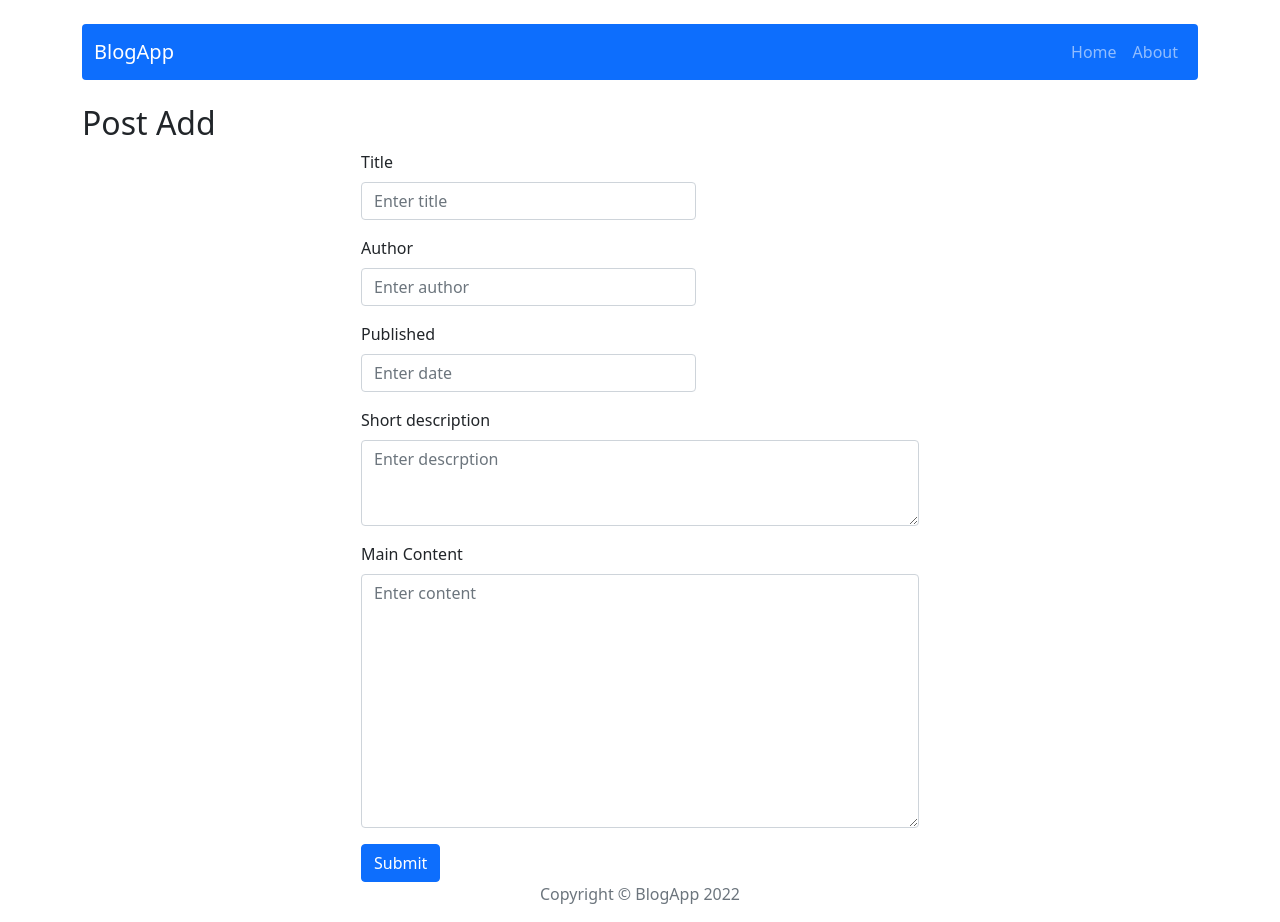
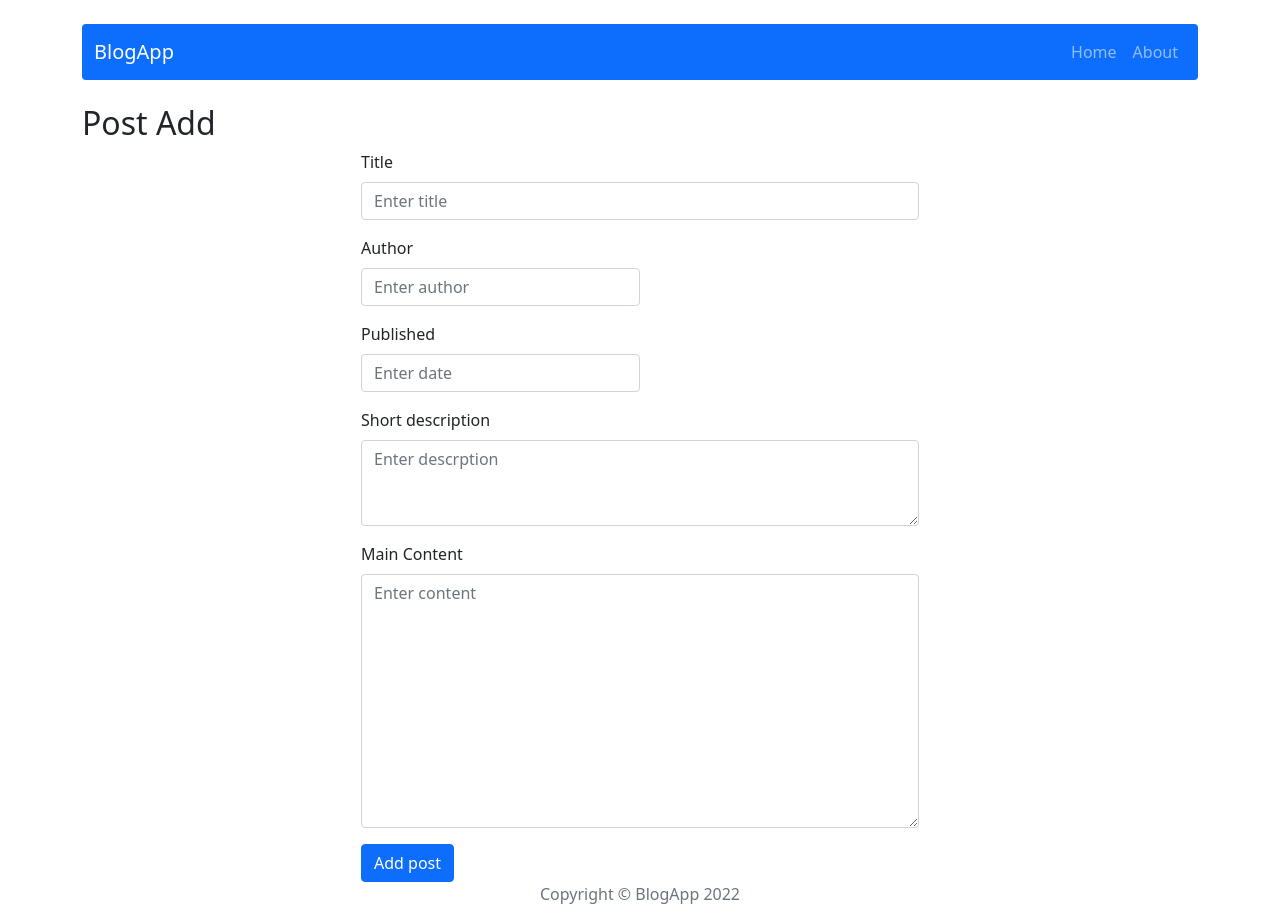
Before and after one commit to Geometric7/react_blog_app, a React (Create React App) app: page /post/add in a window 1280 px wide. Built offline with nearby package versions, Linux system fonts and the light colour scheme.

Commit message:
Fix AddPostForm & add PostForm component

```diff
--- a/src/components/features/AddPostForm.js
+++ b/src/components/features/AddPostForm.js
@@ -1,89 +1,21 @@
-import clsx from 'clsx';
-import styles from './AddPostForm.module.scss';
-import { Form, Button } from 'react-bootstrap';
-import { useState } from 'react';
+import PostForm from './PostForm';
 import { useDispatch } from 'react-redux';
 import { addPost } from '../../Redux/postsRedux';
 import { useNavigate } from 'react-router-dom';
 
 const AddPostForm = () => {
 
-  const [title, setTitle] = useState('');
-  const [author, setAuthor] = useState('');
-  const [publishedDate, setPublishedDate] = useState('');
-  const [shortDescription, setShortDescription] = useState('');
-  const [content, setContent] = useState('');
+  const navigate = useNavigate();
+  const dispatch = useDispatch();
 
-  const dispatch = useDispatch();
-  const navigate = useNavigate();
-
-  const handleSubmit = e => {
-    e.preventDefault();
-    dispatch(addPost({ title, author, publishedDate, shortDescription, content }))
-    setTitle('');
-    setAuthor('');
-    setPublishedDate('');
-    setShortDescription('');
-    setContent('');
-    navigate("/", { replace: true });
+  const handleSubmit = post => {
+    dispatch(addPost(post))
+    navigate("/");
   }
 
   return (
-    <Form onSubmit={handleSubmit} className={styles.form}>
-      <Form.Group className={clsx("mb-3", styles.smallInput)} controlId="formTitle">
-        <Form.Label>Title</Form.Label>
-        <Form.Control
-          type="text"
-          placeholder="Enter title"
-          value={title}
-          onChange={e => setTitle(e.target.value)}
-          required
-        />
-      </Form.Group>
-      <Form.Group className={clsx("mb-3", styles.smallInput)} controlId="formAuthor">
-       <Form.Label>Author</Form.Label>
-        <Form.Control
-          type="text"
-          placeholder="Enter author"
-          value={author}
-          onChange={e => setAuthor(e.target.value)}
-          required
-        />
-      </Form.Group>
-      <Form.Group className={clsx("mb-3", styles.smallInput)} controlId="formDate">
-        <Form.Label>Published</Form.Label>
-        <Form.Control
-          type="text"
-          placeholder="Enter date"
-          value={publishedDate}
-          onChange={e => setPublishedDate(e.target.value)}
-          required
-          />
-      </Form.Group>
-      <Form.Group className="mb-3" controlId="formDescription">
-        <Form.Label>Short description</Form.Label>
-        <Form.Control
-          as="textarea" rows={3}
-          placeholder="Enter descrption"
-          value={shortDescription}
-          onChange={e => setShortDescription(e.target.value)}
-          required
-          />
-      </Form.Group>
-      <Form.Group className="mb-3" controlId="formContent">
-        <Form.Label>Main Content</Form.Label>
-        <Form.Control
-          as="textarea" rows={10}
-          placeholder="Enter content"
-          value={content} onChange={e =>
-          setContent(e.target.value)}
-          required
-        />
-      </Form.Group>
-      <Button variant="primary" type="submit">Submit</Button>
-    </Form>
+    < PostForm action={handleSubmit} actionText={'Add post'}/>
   )
 }
 
-
 export default AddPostForm;
--- /dev/null
+++ b/src/components/features/PostForm.js
@@ -0,0 +1,77 @@
+import styles from './PostForm.module.scss';
+import { Form, Button } from 'react-bootstrap';
+import { useState } from 'react';
+import clsx from 'clsx';
+
+
+const PostForm = ({ action, actionText, ...props }) => {
+
+  const [title, setTitle] = useState(props.title || '');
+  const [author, setAuthor] = useState(props.author || '');
+  const [publishedDate, setPublishedDate] = useState(props.publishedDate || '');
+  const [shortDescription, setShortDescription] = useState(props.shortDescription || '');
+  const [content, setContent] = useState(props.content || '');
+
+  const handleSubmit = e => {
+    e.preventDefault();
+    action({ title, author, publishedDate, shortDescription, content });
+  }
+
+  return (
+    <Form onSubmit={handleSubmit} className={styles.form}>
+      <Form.Group className={clsx("mb-3")} controlId="formTitle">
+        <Form.Label>Title</Form.Label>
+        <Form.Control
+          type="text"
+          placeholder="Enter title"
+          value={title}
+          onChange={e => setTitle(e.target.value)}
+          required
+        />
+      </Form.Group>
+      <Form.Group className={clsx("mb-3", styles.smallInput)} controlId="formAuthor">
+       <Form.Label>Author</Form.Label>
+        <Form.Control
+          type="text"
+          placeholder="Enter author"
+          value={author}
+          onChange={e => setAuthor(e.target.value)}
+          required
+        />
+      </Form.Group>
+      <Form.Group className={clsx("mb-3", styles.smallInput)} controlId="formDate">
+        <Form.Label>Published</Form.Label>
+        <Form.Control
+          type="text"
+          placeholder="Enter date"
+          value={publishedDate}
+          onChange={e => setPublishedDate(e.target.value)}
+          required
+          />
+      </Form.Group>
+      <Form.Group className="mb-3" controlId="formDescription">
+        <Form.Label>Short description</Form.Label>
+        <Form.Control
+          as="textarea" rows={3}
+          placeholder="Enter descrption"
+          value={shortDescription}
+          onChange={e => setShortDescription(e.target.value)}
+          required
+          />
+      </Form.Group>
+      <Form.Group className="mb-3" controlId="formContent">
+        <Form.Label>Main Content</Form.Label>
+        <Form.Control
+          as="textarea" rows={10}
+          placeholder="Enter content"
+          value={content} onChange={e =>
+          setContent(e.target.value)}
+          required
+        />
+      </Form.Group>
+      <Button variant="primary" type="submit">{actionText}</Button>
+    </Form>
+  )
+}
+
+export default PostForm;
--- /dev/null
+++ b/src/components/features/PostForm.module.scss
@@ -0,0 +1,8 @@
+.form {
+  width: 50%;
+  margin: 0 auto;
+}
+
+.smallInput {
+  width: 50%;
+}
```
